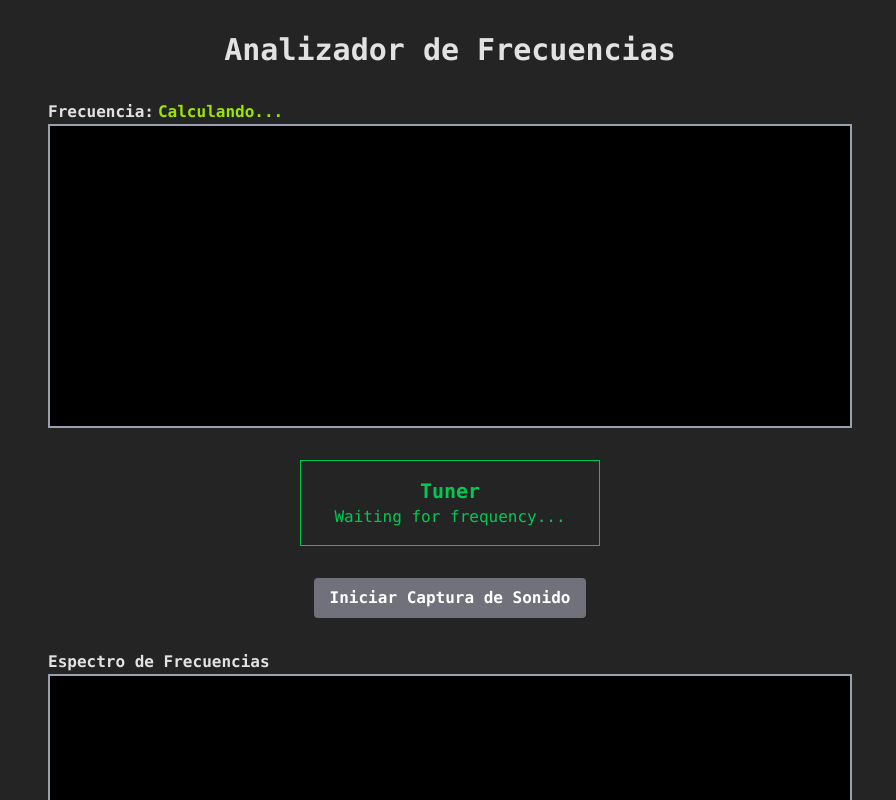
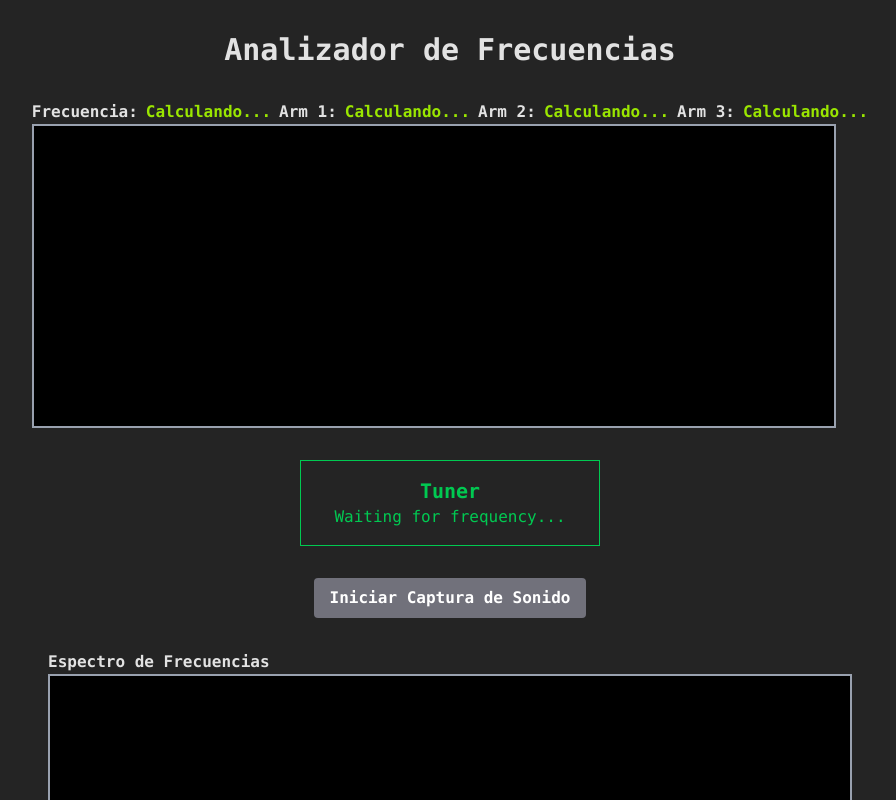
Before and after one commit to keilevv/guitar-tuner-app, a React (Vite) app: page / in a window 1280 px wide. Shown: the top 800 px of the page, without its empty margins (190-1086 px from the left). Built offline with nearby package versions, Linux system fonts and the light colour scheme.

Commit message:
add armonics

```diff
--- a/src/Components/DrawWave/index.jsx
+++ b/src/Components/DrawWave/index.jsx
@@ -73,10 +73,24 @@ function DrawWave({ frequency, analyser, isRecording }) {
   return (
     <div>
       <div className="flex gap-1">
-        <h2 className="font-semibold">Frecuencia:</h2>
-        <h2 className="font-semibold text-lime-400">
-          {frequency ? frequency + " Hz" : " Calculando..."}
-        </h2>
+        <div className="flex gap-2 flex-wrap">
+          <h2 className="font-semibold">Frecuencia:</h2>
+          <h2 className="font-semibold text-lime-400">
+            {frequency ? frequency.toFixed(2) + " Hz" : " Calculando..."}
+          </h2>
+          <h2 className="font-semibold">Arm 1:</h2>
+          <h2 className="font-semibold text-lime-400">
+            {frequency ? (frequency * 2).toFixed(2) + " Hz" : " Calculando..."}
+          </h2>
+          <h2 className="font-semibold">Arm 2:</h2>
+          <h2 className="font-semibold text-lime-400">
+            {frequency ? (frequency * 3).toFixed(2) + " Hz" : " Calculando..."}
+          </h2>
+          <h2 className="font-semibold">Arm 3:</h2>
+          <h2 className="font-semibold text-lime-400">
+            {frequency ? (frequency * 4).toFixed(2) + " Hz" : " Calculando..."}
+          </h2>
+        </div>
       </div>
       <canvas
         ref={canvasRef}
```
